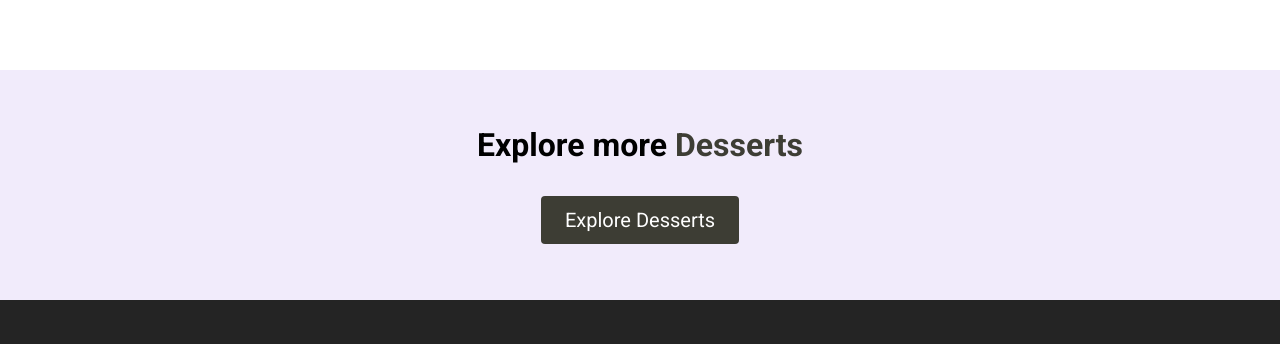
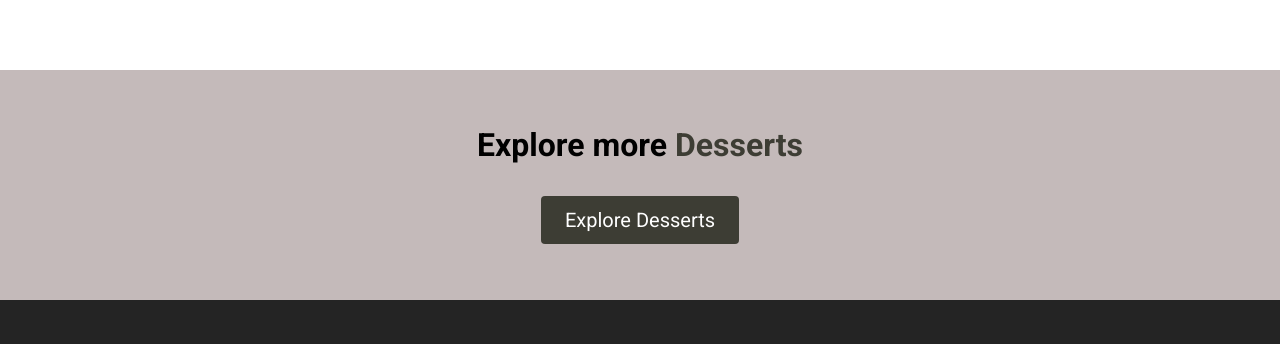
Before and after one commit to JulianCrenshaw/cake, a React (Create React App) app: page / in a window 1280 px wide. Shown: the part 2627-2971 px from the top of the page. Built offline with nearby package versions, Linux system fonts and the light colour scheme.

Commit message:
color change

```diff
--- a/src/index.css
+++ b/src/index.css
@@ -366,7 +366,7 @@ FEATURES
 
 #features {
   padding-top: 8vw;
-  background-color: rgba(115, 66, 214, 0.1);
+  background-color: rgba(107, 82, 82, 0.573);
 }
 
 .desserts {
@@ -457,7 +457,7 @@ EXPLORE
 */
 
 #explore {
-  background-color: rgba(115, 66, 214, 0.1);
+  background-color: rgba(107, 82, 82, 0.398);
 }
 
 /*
```
